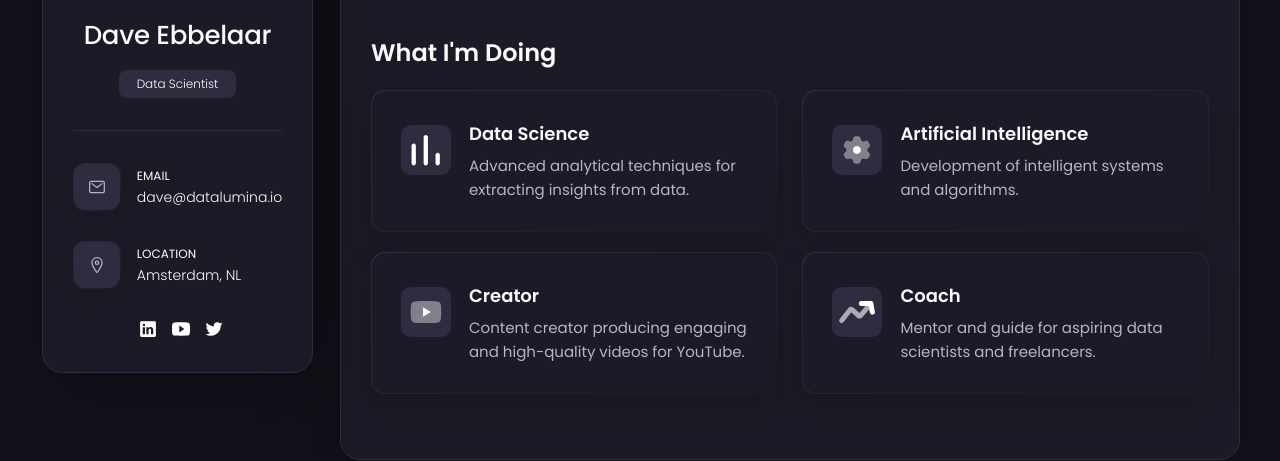
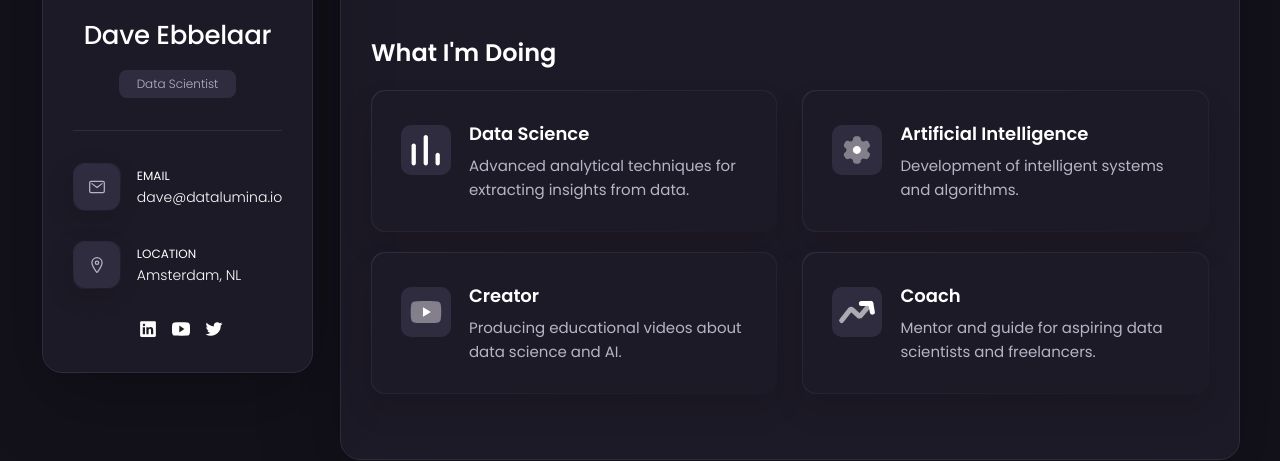
Before and after one commit to daveebbelaar/daveebbelaar.github.io, a plain HTML site: page index.html in a window 1280 px wide. Shown: the part 280-741 px from the top of the page. Drawn offline with nearby package versions, Linux system fonts and the light colour scheme.

Commit message:
Creator update

```diff
--- a/assets/css/style.css
+++ b/assets/css/style.css
@@ -53,8 +53,8 @@
   /* background */
   --smoky-black: #13111a;
   --default-card: #1d1a27;
-  --white-1: hsl(0, 0%, 100%);
-  --white-2: hsl(0, 0%, 98%);
+  --white-1: #b7b4c7;
+  --white-2: #ffffff;
   --orange-yellow-crayola: #B7B4C7;
   --vegas-gold: hsl(45, 54%, 58%);
   --light-gray: #b7b4c7;
--- a/index.html
+++ b/index.html
@@ -272,7 +272,7 @@
                 <h4 class="h4 service-item-title">Creator</h4>
 
                 <p class="service-item-text">
-                  Content creator producing engaging and high-quality videos for YouTube.
+                  Producing educational videos about data science and AI.
                 </p>
               </div>
 
```
